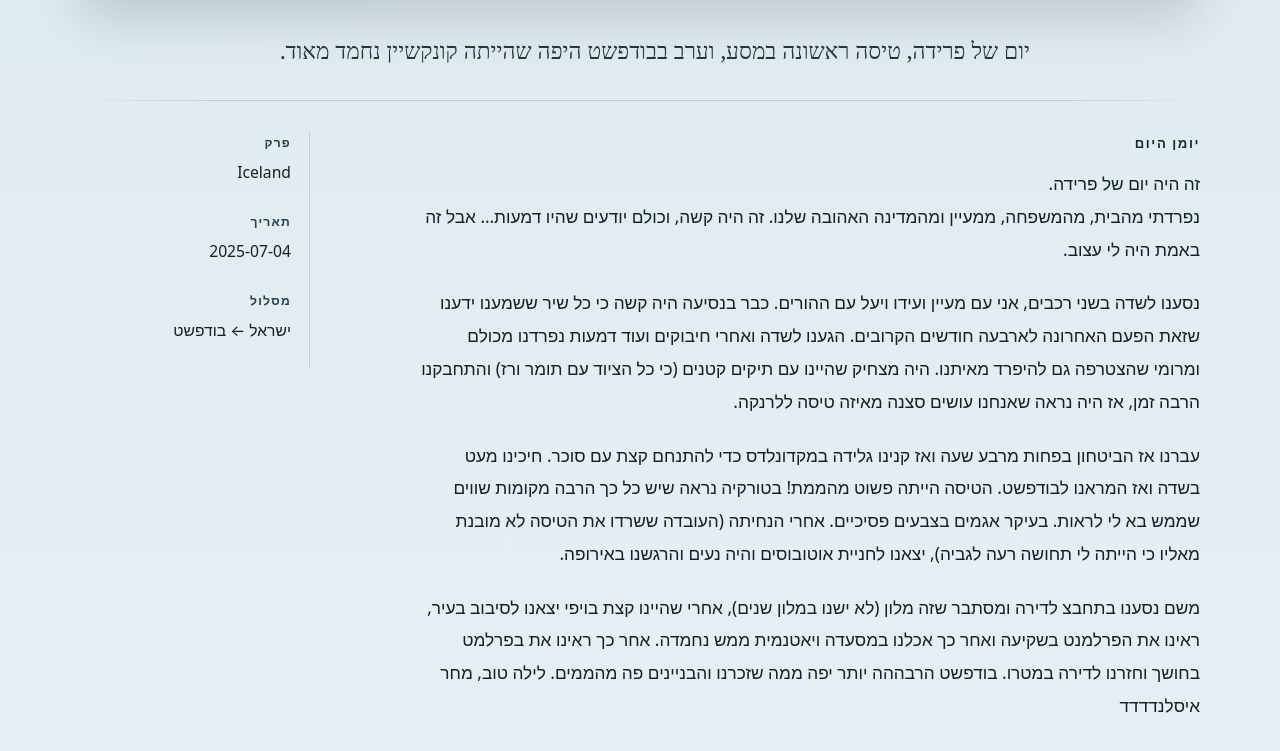
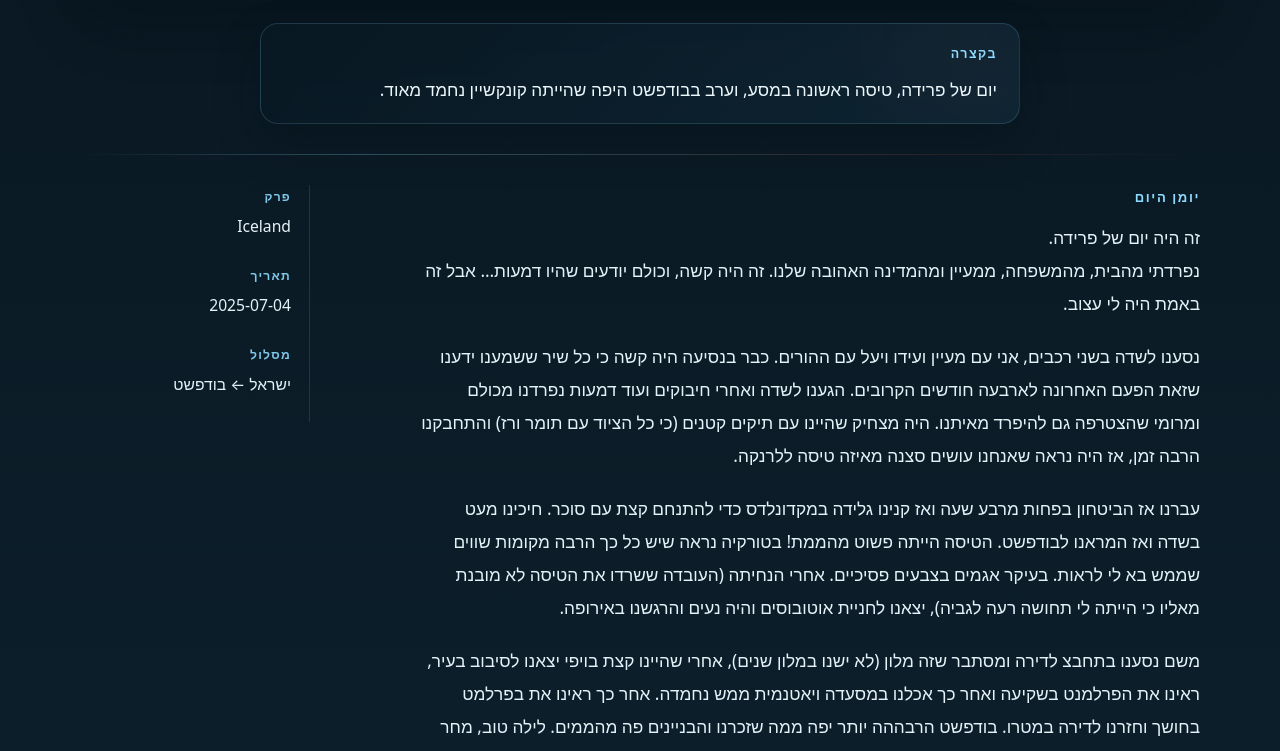
Before and after one commit to OfirMana/trip-diary, an Astro site: page /trip-diary/day/day-001/ in a window 1280 px wide. Shown: the part 636-1387 px from the top of the page. Built offline with nearby package versions, Linux system fonts and the light colour scheme; Astro itself is replaced by a stand-in of ours.

Commit message:
remove dup summary

```diff
--- a/src/layouts/BaseLayout.astro
+++ b/src/layouts/BaseLayout.astro
@@ -148,6 +148,33 @@ h1 {
   max-width: 44rem;
   color: rgba(255,255,255,.94);
   font-size: 1.08rem;
+}
+.summary-panel {
+  margin: 24px auto 30px;
+  max-width: 760px;
+  padding: 18px 22px;
+  border-radius: 18px;
+  border: 1px solid var(--line);
+  background: rgba(255,255,255,.12);
+  box-shadow: var(--card-shadow);
+  backdrop-filter: blur(10px);
+  -webkit-backdrop-filter: blur(10px);
+}
+
+.summary-label {
+  font-size: .78rem;
+  text-transform: uppercase;
+  letter-spacing: .12em;
+  font-weight: 800;
+  margin-bottom: 8px;
+  color: var(--accent);
+}
+
+.summary-text {
+  margin: 0;
+  font-size: 1.08rem;
+  line-height: 1.8;
+  color: var(--ink);
 }
 
 .lead {
@@ -429,22 +456,134 @@ h1 {
 }
 
 body.theme-iceland {
-  --ink: #12202a;
-  --muted: #536b79;
-  --line: rgba(93, 126, 148, 0.28);
-  --accent: #7ec9e8;
-  --deep: #0f2d3d;
-  --surface: rgba(255,255,255,.18);
-  --surface-strong: rgba(255,255,255,.28);
-  --card-shadow: 0 18px 36px rgba(11, 32, 45, 0.12);
+  --ink: #e7f2f8;
+  --muted: #a8bfcc;
+  --line: rgba(126, 201, 232, 0.18);
+  --accent: #8ddcff;
+  --accent-warm: #d65b4b;
+  --deep: #eff9fe;
+  --surface: rgba(9, 24, 34, 0.56);
+  --surface-strong: rgba(9, 24, 34, 0.74);
+  --card-shadow: 0 20px 44px rgba(4, 13, 20, 0.28);
+
   background:
-    radial-gradient(circle at top left, rgba(176,228,255,.35), transparent 28%),
-    radial-gradient(circle at top right, rgba(214,91,75,.12), transparent 22%),
-    linear-gradient(180deg, #dbe8ef 0%, #eef4f7 100%);
+    radial-gradient(circle at 14% 0%, rgba(126, 201, 232, 0.22), transparent 24%),
+    radial-gradient(circle at 86% 8%, rgba(214, 91, 75, 0.10), transparent 18%),
+    linear-gradient(180deg, #07121a 0%, #0b1b26 36%, #102634 100%);
+}
+
+body.theme-iceland .site-header,
+body.theme-iceland .site-nav {
+  color: #cfe5ef;
+}
+
+body.theme-iceland .brand {
+  color: #f2fbff;
+}
+body.theme-iceland .summary-panel {
+  background:
+    linear-gradient(
+      135deg,
+      rgba(9, 24, 34, 0.82),
+      rgba(15, 40, 56, 0.74)
+    ),
+    radial-gradient(circle at 92% 18%, rgba(214, 91, 75, 0.14), transparent 18%);
+  border: 1px solid rgba(126, 201, 232, 0.18);
+}
+
+body.theme-iceland .summary-label {
+  color: #8ddcff;
+}
+
+body.theme-iceland .summary-text {
+  color: #ecf7fc;
+}
+
+body.theme-iceland .lead,
+body.theme-iceland .story p,
+body.theme-iceland .meta-value {
+  color: #e4f1f7;
+}
+
+body.theme-iceland .section-label,
+body.theme-iceland .meta-title,
+body.theme-iceland .eyebrow,
+body.theme-iceland .month-title {
+  color: #8ddcff;
+}
+
+body.theme-iceland .divider {
+  background:
+    linear-gradient(
+      90deg,
+      transparent,
+      rgba(126, 201, 232, 0.34) 25%,
+      rgba(214, 91, 75, 0.18) 75%,
+      transparent
+    );
+}
+
+body.theme-iceland .meta,
+body.theme-iceland .gallery,
+body.theme-iceland .route-map-section,
+body.theme-iceland .day-pager,
+body.theme-iceland .chapter-section {
+  border-color: rgba(126, 201, 232, 0.16);
+}
+
+body.theme-iceland .day-card,
+body.theme-iceland .pager-card,
+body.theme-iceland .pager-home,
+body.theme-iceland .chapter-pill,
+body.theme-iceland .gallery-grid .photo,
+body.theme-iceland .route-map {
+  background: var(--surface);
+  border: 1px solid rgba(126, 201, 232, 0.14);
+  box-shadow: var(--card-shadow);
+  backdrop-filter: blur(14px);
+  -webkit-backdrop-filter: blur(14px);
+}
+
+body.theme-iceland .day-card:hover,
+body.theme-iceland .pager-card:hover,
+body.theme-iceland .chapter-pill:hover,
+body.theme-iceland .pager-home:hover {
+  background: var(--surface-strong);
+  border-color: rgba(126, 201, 232, 0.30);
+}
+
+body.theme-iceland .day-card p,
+body.theme-iceland .day-card-top,
+body.theme-iceland .pager-label {
+  color: #b7ccd8;
+}
+
+body.theme-iceland .hero {
+  border: 1px solid rgba(126, 201, 232, 0.12);
+  box-shadow: 0 22px 56px rgba(4, 13, 20, 0.34);
 }
 
 body.theme-iceland .hero::after {
-  background: linear-gradient(180deg, rgba(7,20,28,0.12) 0%, rgba(7,20,28,0.22) 46%, rgba(7,20,28,0.62) 100%);
+  background:
+    radial-gradient(circle at 72% 14%, rgba(126, 201, 232, 0.16), transparent 22%),
+    radial-gradient(circle at 87% 18%, rgba(214, 91, 75, 0.09), transparent 15%),
+    linear-gradient(180deg, rgba(6,16,24,0.18) 0%, rgba(7,20,28,0.26) 44%, rgba(7,20,28,0.72) 100%);
+}
+
+body.theme-iceland h1 {
+  color: #ffffff;
+  text-shadow: 0 10px 28px rgba(6, 16, 24, 0.34);
+}
+
+body.theme-iceland .sub {
+  color: rgba(237, 247, 252, 0.95);
+}
+
+body.theme-iceland .chapter-theme-iceland {
+  background:
+    linear-gradient(180deg, rgba(9, 24, 34, 0.60), rgba(9, 24, 34, 0.16) 80%);
+  border: 1px solid rgba(126, 201, 232, 0.12);
+  box-shadow: var(--card-shadow);
 }
 
 body.theme-norway {
--- a/src/pages/day/[slug].astro
+++ b/src/pages/day/[slug].astro
@@ -34,13 +34,14 @@ const heroSrc = `${base}/images/${day.data.hero}`;
           {day.data.chapter ? `${day.data.chapter} · ` : ''}day {tripIndex}
         </div>
         <h1>{day.data.title}</h1>
-        <div class="sub">{day.data.summary}</div>
+
       </div>
     </section>
 
-    <div class="lead">
-      {day.data.summary}
-    </div>
+    <section class="summary-panel">
+  <div class="summary-label">בקצרה</div>
+  <p class="summary-text">{day.data.summary}</p>
+</section>
 
     <div class="divider"></div>
 
```
